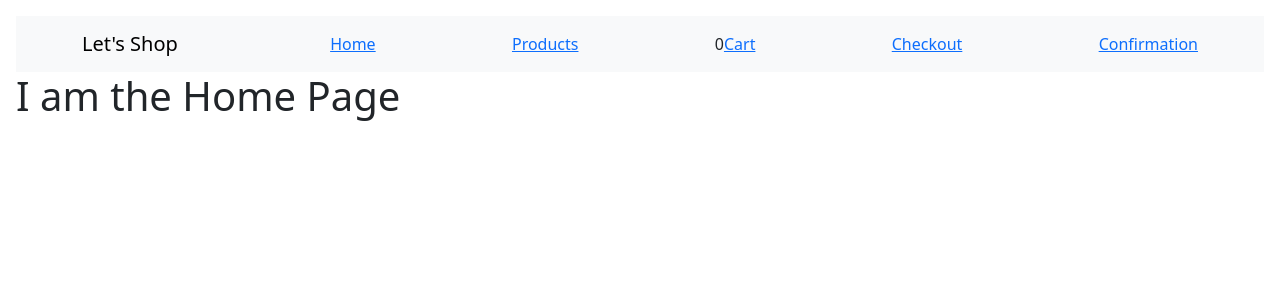
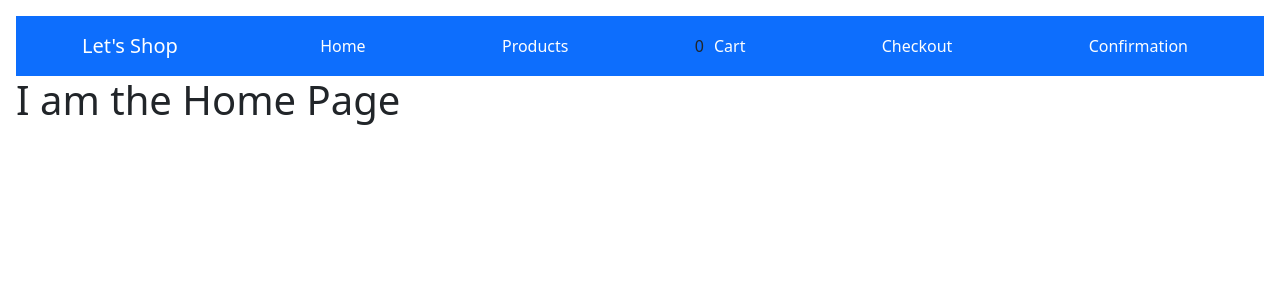
Before and after one commit to sara-kamel/shopping-flow-react, a React (Create React App) app: page / in a window 1280 px wide. Shown: the top 300 px of the page. Built offline with nearby package versions, Linux system fonts and the light colour scheme.

Commit message:
update Navbar component style

```diff
--- a/src/App.js
+++ b/src/App.js
@@ -23,10 +23,10 @@ export default function App() {
   });
 
   return (
-    <div>
-      <Navbar expand="lg" className="bg-body-tertiary">
-        <Container>
-          <Navbar.Brand href="#home">Let's Shop</Navbar.Brand>
+    <div className="nav-bar">
+      <Navbar bg="primary" data-bs-theme="dark" sticky="top">
+        <Container className="nav-container">
+          <Navbar.Brand >Let's Shop</Navbar.Brand>
           <Link to="/">Home</Link>
           <Link to="/products">Products</Link>
           <div>
--- a/src/style.css
+++ b/src/style.css
@@ -8,6 +8,16 @@ body {
   font-family: system-ui, sans-serif;
   color: black;
   background-color: white;
+}
+.nav-container a{
+color:rgb(253, 254, 254);
+text-decoration: none;
+padding: 10px;
+border-radius: 4px;
+}
+.nav-container a:hover{
+  color: rgb(49, 49, 52);
+  background:rgb(255, 255, 255);
 }
 .products-list{
   display: flex;
```
